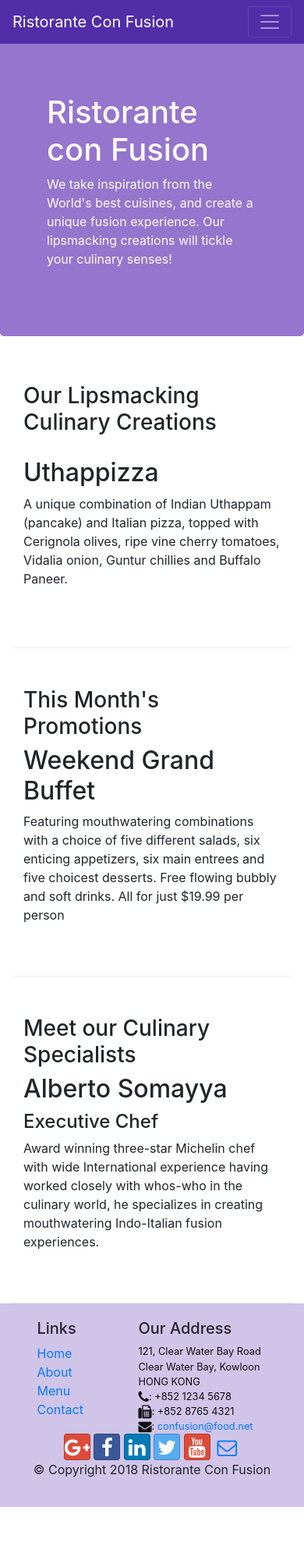
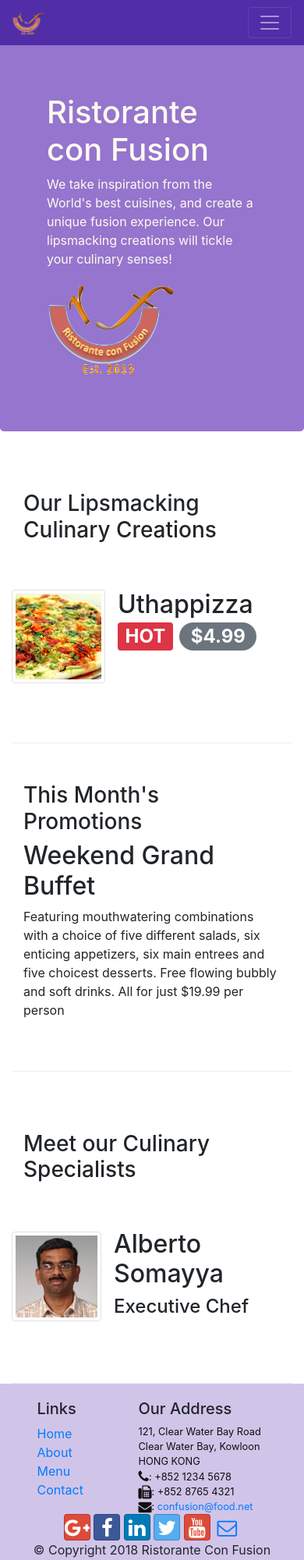
Before and after one commit to phuclh1406/FERm-Lab01, a website: page index.html in a window 390 px wide. Shown: the top 2000 px of the page at 78% size. Before the commit the page ends 1932 px from the top, so only its background shows below. Drawn offline with nearby package versions, Linux system fonts and the light colour scheme.

Commit message:
Alerting Users

```diff
--- a/index.html
+++ b/index.html
@@ -18,7 +18,7 @@
 
     <nav class="navbar navbar-dark navbar-expand-sm fixed-top">
         <div class="container">
-            <a class="navbar-brand" href="#">Ristorante Con Fusion</a>
+            <a class="navbar-brand mr-auto" href="#"><img src="img/logo.png" height="30" width="41"></a>
             <button class="navbar-toggler" type="button" data-toggle="collapse" data-target="#Navbar">
                                 <span class="navbar-toggler-icon"></span>
                 </button>
@@ -40,7 +40,8 @@
                     <p>We take inspiration from the World's best cuisines, and create a unique fusion experience. Our lipsmacking creations will tickle your culinary senses!</p>
                 </div>
 
-                <div class="col-12 col-sm">
+                <div class="col-12 col-sm align-self-center">
+                    <img src="img/logo.png" class="img-fluid">
                 </div>
             </div>
         </div>
@@ -51,9 +52,16 @@
             <div class="col-12 col-sm-4 order-sm-last col-md-3">
                 <h3>Our Lipsmacking Culinary Creations</h3>
             </div>
-            <div class="col col-sm order-sm-first col-md">
-                <h2>Uthappizza</h2>
-                <p>A unique combination of Indian Uthappam (pancake) and Italian pizza, topped with Cerignola olives, ripe vine cherry tomatoes, Vidalia onion, Guntur chillies and Buffalo Paneer.</p>
+            <div class="media">
+                <img class="d-flex mr-3 img-thumbnail align-self-center"
+                src="img/uthappizza.png" alt="Uthappizza">
+                <div class="media-body">
+                    <h2 class="mt-0">Uthappizza <span class="badge badge-danger">HOT</span> <span class="badge badge-pill badge-secondary">$4.99</span></h2>
+                    <p class="d-none d-sm-block">A unique combination of Indian Uthappam (pancake) and
+                    Italian pizza, topped with Cerignola olives, ripe vine
+                    cherry tomatoes, Vidalia onion, Guntur chillies and
+                    Buffalo Paneer.</p>
+                </div>
             </div>
         </div>
 
@@ -69,13 +77,21 @@
         </div>
 
         <div class="row row-content align-items-center">
-        <div class="col-12S col-sm-4 order-sm-last col-md-3">
+            <div class="col-12S col-sm-4 order-sm-last col-md-3">
                 <h3>Meet our Culinary Specialists</h3>
             </div>
-            <div class="col col-sm order-sm-first col-md">
-                <h2>Alberto Somayya</h2>
-                <h4>Executive Chef</h4>
-                <p>Award winning three-star Michelin chef with wide International experience having worked closely with whos-who in the culinary world, he specializes in creating mouthwatering Indo-Italian fusion experiences. </p>
+            <div class="media">
+                    <img class="d-flex mr-3 img-thumbnail align-self-center"
+                    src="img/alberto.png" alt="Alberto Somayya">
+                    <div class="media-body">
+                    <h2 class="mt-0">Alberto Somayya</h2>
+                    <h4>Executive Chef</h4>
+                    <p class="d-none d-sm-block">Award winning three-star Michelin chef with wide
+                    International experience having worked closely with
+                    whos-who in the culinary world, he specializes in
+                    creating mouthwatering Indo-Italian fusion experiences.
+                    </p>
+                </div>
             </div>
         </div>
     </div>
```
Also changed, not shown: aboutus.html (+0 -2 lines), img/alberto.png (added), img/buffet.png (added), img/logo.png (added), img/uthappizza.png (added), 1 other file.
